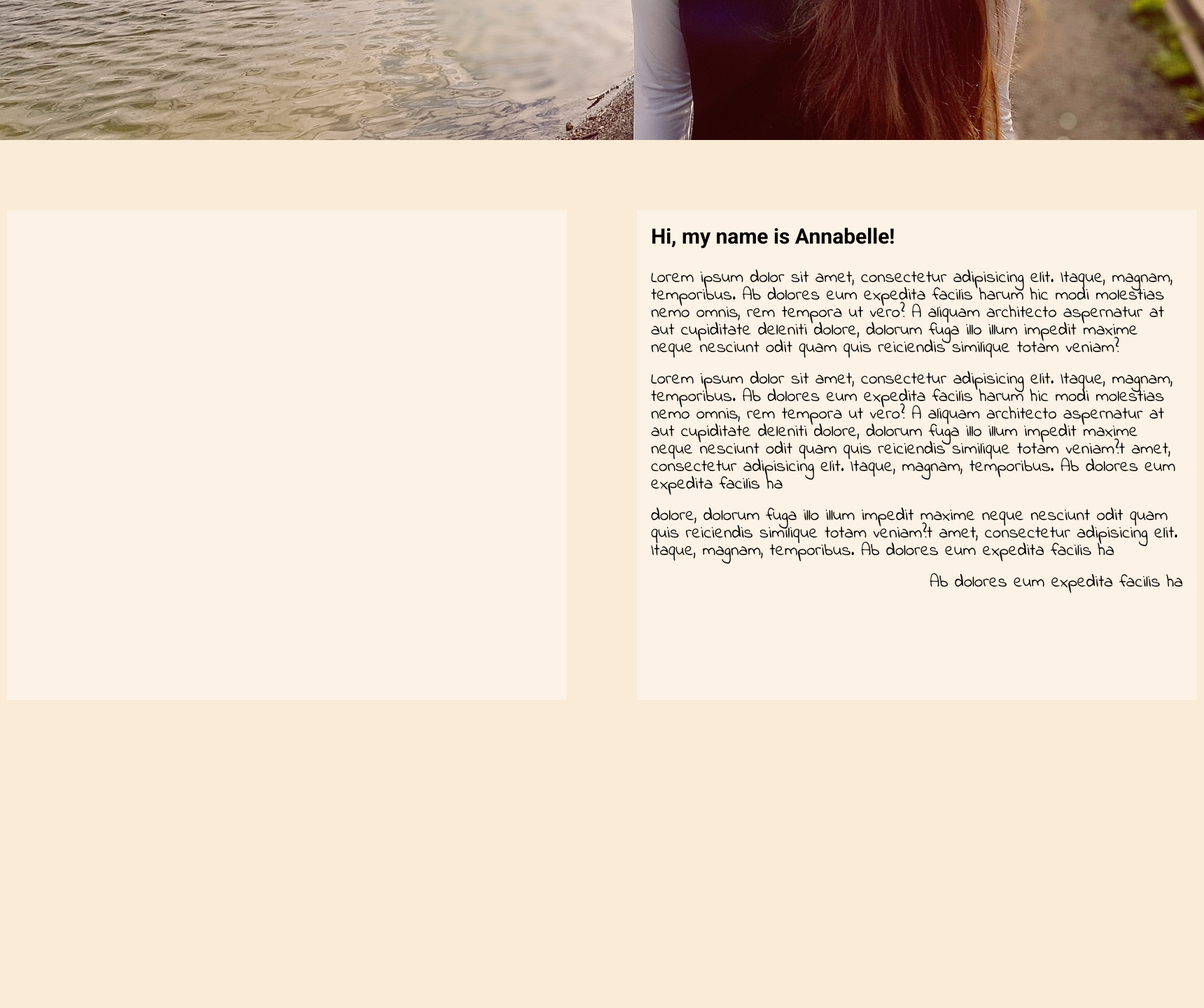
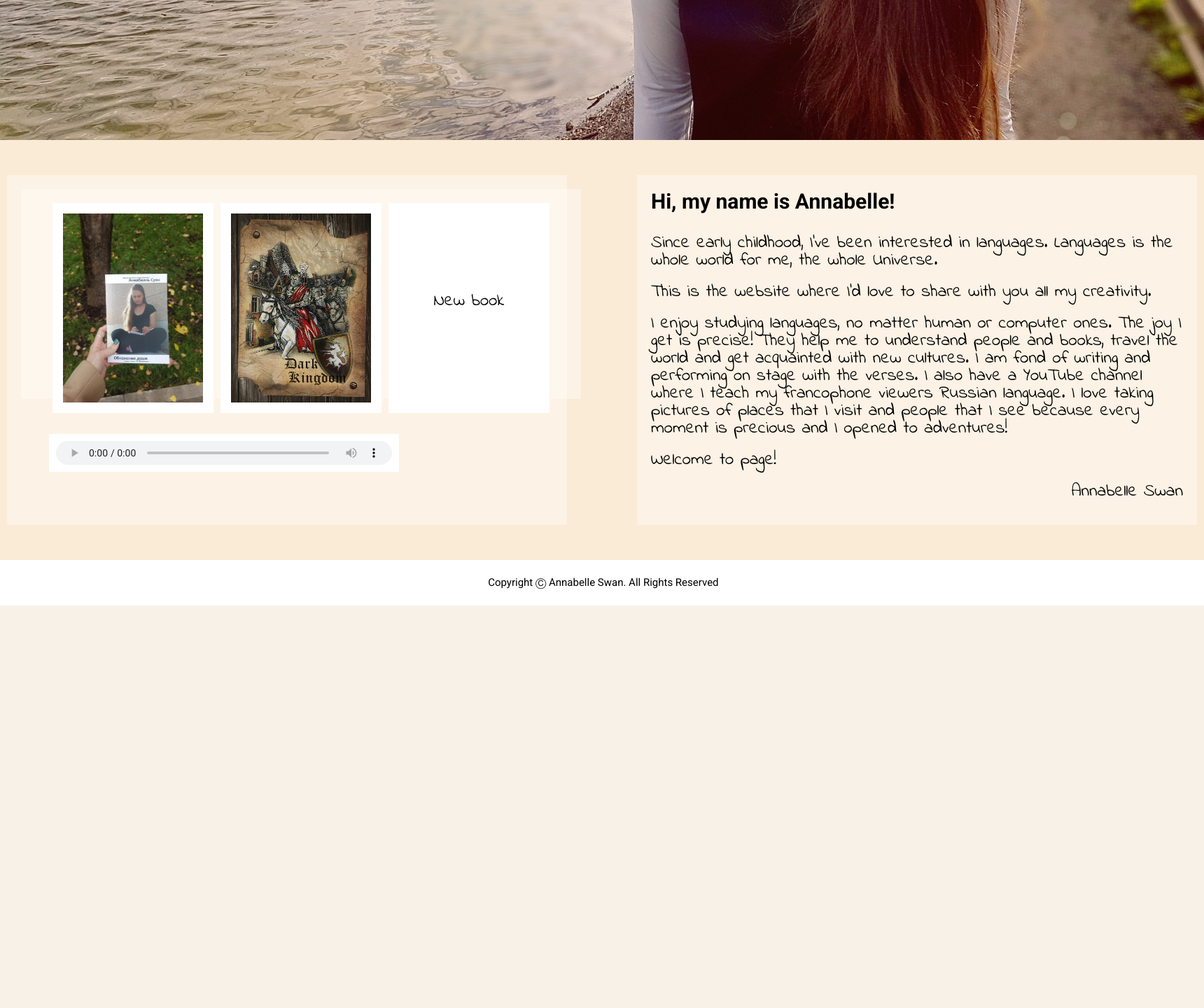
Before and after one commit to tatyanakoroleva00/final_project, a PHP site: page /projects/AlterEgo_site/index.html in a window 1720 px wide. Shown: the part 735-2175 px from the top of the page at 70% size. After the commit the page ends 1600 px from the top, so only its background shows below. Run offline with PHP 8.4, Linux system fonts and the light colour scheme.

Commit message:
creative website - alter ego is done

```diff
--- a/projects/AlterEgo_site/css/styles.css
+++ b/projects/AlterEgo_site/css/styles.css
@@ -87,22 +87,19 @@
 /*****************************************************CREATIVITY*************************/
 
 .creativity {
-    padding-top: 10rem;
-    padding-bottom: 10rem;
+    padding-top: 5rem;
+    padding-bottom: 5rem;
     background-color: antiquewhite;
 }
-
 .about-me-container {
     display: flex;
     flex-direction: row;
     justify-content: space-between;
-    margin-bottom: 5rem;
 }
-
 .right-col-lg, .left-col-lg {
     /*background-color: #dedede;*/
     background-color: antiquewhite;
-    height: 70rem;
+    height: 50rem;
     width: 80rem;
     padding: 2rem;
     background-color: rgba(255, 255, 255, 0.34);
@@ -118,22 +115,32 @@
     justify-content: space-between;
     margin-bottom: 5rem;
 }
+
+.books-container {
+    display: flex;
+    gap: 1rem;
+    flex-wrap: wrap;
+    justify-content: center;
+    background-color: antiquewhite;
+    height: 30rem;
+    width: 80rem;
+    padding: 2rem;
+    background-color: rgba(255, 255, 255, 0.34);
+    margin-bottom: 5rem;
+}
+audio {
+    margin-left: 4rem;
+    width: 50rem;
+    background-color: white;
+    padding: 1rem;
+}
 .box {
-    /*background-color: lightgray;*/
-    width: 54rem;
-    height: 40rem;
-    /*background-color: antiquewhite;*/
-    /*display: flex;*/
-    flex-direction: row;
+    width: 23rem;
+    height: 30rem;
+    background-color: white;
+    display: flex;
     justify-content: center;
     align-items: center;
-    /*background-color: gray;*/
-
-
-}
-
-.left-col-lg {
-    position: relative;
 }
 .image {
     padding: 2rem 2rem 4rem 2rem;
@@ -142,3 +149,24 @@
     top: 10rem;
     left: 10rem;
 }
+.box {
+    /*background: rgba(250, 235, 215, 0.7);*/
+    background-color: white;
+}
+.header__navbar-link:hover {
+    text-decoration: underline;
+}
+.book {
+    width: 20rem;
+    height: 27rem;
+    object-fit: fill;
+}
+footer {
+    padding-top: 2rem;
+}
+footer p {
+    font-size: 1.5rem;
+}
+.logo:hover {
+    text-decoration: none;
+}
--- a/projects/AlterEgo_site/index.html
+++ b/projects/AlterEgo_site/index.html
@@ -22,8 +22,8 @@
                 <div class="header__navbar--left">
                     <ul class="header__navbar">
                         <li class="header__navbar-item"><a class="header__navbar-link" href="#about">About me</a></li>
-                        <li class="header__navbar-item"><a class="header__navbar-link" href="#">Poetry</a></li> <!--Performance, writing--->
-                        <li class="header__navbar-item"><a class="header__navbar-link" href="#">YouTube</a></li><!--Languages, teaching, traveling--->
+                        <li class="header__navbar-item"><a class="header__navbar-link" href="https://www.youtube.com/watch?v=Wb8dwxtXvEg&list=PLva25JBccDPwVb4xdAYzpryvbkjyoQLab&index=23">Poetry</a></li> <!--Performance, writing--->
+                        <li class="header__navbar-item"><a class="header__navbar-link" href="https://www.youtube.com/watch?v=pZp-YMLT4ac&list=PLva25JBccDPzFR_5ixBytX0NKg1fluBVj">YouTube</a></li><!--Languages, teaching, traveling--->
                     </ul>
                 </div>
                 <div class="header__navbar--center">
@@ -35,9 +35,9 @@
                 </div>
                 <div class="header__navbar--right">
                     <ul class="header__navbar">
-                    <li class="header__navbar-item"><a class="header__navbar-link" href="#">Languages</a></li> <!--Studying, teaching--->
-                    <li class="header__navbar-item"><a class="header__navbar-link" href="#">Photography</a></li> <!--Flickrl, Instagram--->
-                    <li class="header__navbar-item"><a class="header__navbar-link" href="#">Traveling</a></li> <!--YouTube videos -->
+                    <li class="header__navbar-item"><a class="header__navbar-link" href="https://www.youtube.com/watch?v=mEsvDf88Qw4&list=PLva25JBccDPxUupoQzXqUJY5D7Chx6w65&index=38">Languages</a></li> <!--Studying, teaching--->
+                    <li class="header__navbar-item"><a class="header__navbar-link" href="https://www.flickr.com/photos/annabelle_swan/albums">Photography</a></li> <!--Flickrl, Instagram--->
+                    <li class="header__navbar-item"><a class="header__navbar-link" href="https://www.youtube.com/watch?v=VGCOGLp26OA&list=PLva25JBccDPwRct1x6ZVfY6KRt95bLeJ3&index=5">Traveling</a></li> <!--YouTube videos -->
                     </ul>
                 </div>
             </div>
@@ -49,49 +49,48 @@
         <div class="container">
             <div class="about-me-container">
                 <div class="left-col-lg">
-                    <img src="">
-                    <img src="">
+                    <div class="books-container">
+                        <div class="box">
+                            <img class="book" src="images/6.jpg">
+                        </div>
+                        <div class="box">
+                            <img class="book" src="images/book2.jpg">
+                        </div>
+                        <div class="box">
+                            <p>New book</p>
+                        </div>
+                    </div>
+                    <div class="audio">
+                        <audio controls>
+                            <source src="audio/annabelle_swan.mp3" type="audio/mp3" />
+                        </audio>
+                    </div>
                 </div>
                 <div class="right-col-lg">
-                    <h3>Hi, my name is Annabelle!</h3>
-                    <p>Lorem ipsum dolor sit amet, consectetur adipisicing elit. Itaque, magnam, temporibus.
-                    Ab dolores eum expedita facilis harum hic modi molestias nemo omnis,
-                    rem tempora ut vero? A aliquam architecto aspernatur at aut cupiditate
-                    deleniti dolore, dolorum fuga illo illum impedit maxime neque nesciunt
-                        odit quam quis reiciendis similique totam veniam?</p>
-                    <p>Lorem ipsum dolor sit amet, consectetur adipisicing elit. Itaque, magnam, temporibus.
-                        Ab dolores eum expedita facilis harum hic modi molestias nemo omnis,
-                        rem tempora ut vero? A aliquam architecto aspernatur at aut cupiditate
-                        deleniti dolore, dolorum fuga illo illum impedit maxime neque nesciunt
-                        odit quam quis reiciendis similique totam veniam?t amet, consectetur adipisicing elit.
-                        Itaque, magnam, temporibus.
-                        Ab dolores eum expedita facilis ha</p>
-                    <p>dolore, dolorum fuga illo illum impedit maxime neque nesciunt
-                        odit quam quis reiciendis similique totam veniam?t amet, consectetur adipisicing elit.
-                        Itaque, magnam, temporibus.
-                        Ab dolores eum expedita facilis ha</p>
+                    <h3 id="about">Hi, my name is Annabelle!</h3>
 
+                    <p>Since early childhood, I've been interested in languages. Languages is the whole world for me,
+                    the whole Universe. </p>
 
-                    <p style="text-align: right">Ab dolores eum expedita facilis ha</p>
+                    <p>This is the website where I'd love to share with you all my creativity.</p>
 
-                    </h3>
+                    <p>I enjoy studying languages, no matter human or computer ones. The joy I get is precise!
+                    They help me to understand people and books, travel the world and get acquainted with new cultures.
+                    I am fond of writing and performing on stage with the verses. I also have a YouTube channel
+                        where I teach my francophone viewers Russian language. I love taking pictures of places that I visit
+                    and people that I see because every moment is precious and I opened to adventures!</p>
+                    <p>Welcome to page!</p>
+
+                    <p style="text-align: right">Annabelle Swan</p>
+
                 </div>
             </div>
 
-            <h2></h2>
 
-            <div class="creativity__inner">
-                <div class="box">
-
-                </div>
-                <div class="box">
-
-                </div>
-                <div class="box">
-
-                </div>
-            </div>
         </div>
     </section>
+    <footer>
+        <div><p style="text-align: center">&nbsp;Copyright &#9400; <?= date('Y'); ?> Annabelle Swan. All Rights Reserved</p></div>
+    </footer>
 </body>
 </html>
--- /dev/null
+++ b/projects/Online_store/models/Search.php
@@ -0,0 +1,2 @@
+<?php
+require 'DBConnect.php';
--- /dev/null
+++ b/projects/Online_store/styles/search-form.css
@@ -0,0 +1,3 @@
+.product-ideas__search-panel {
+    background-color: red;
+}
--- a/projects/Online_store/views/components/search-bar.php
+++ b/projects/Online_store/views/components/search-bar.php
@@ -4,6 +4,10 @@
 
 <div class="product__ideas--left-col">
     <div class = "product-ideas__search-panel">
-        <p>Categories</p>
+        <h1 class="newclass">HELLO!</h1>
+
+
+
+
     </div>
 </div>
```
Also changed, not shown: projects/Online_store/styles/products.css (+17 -0 lines), projects/AlterEgo_site/images/LSH6udjMQB0.jpg (added), projects/AlterEgo_site/images/book2.jpg (added), projects/AlterEgo_site/images/main.jpg (deleted), projects/AlterEgo_site/images/s6V9Jag1kqk.jpg (added), 1 other file.
